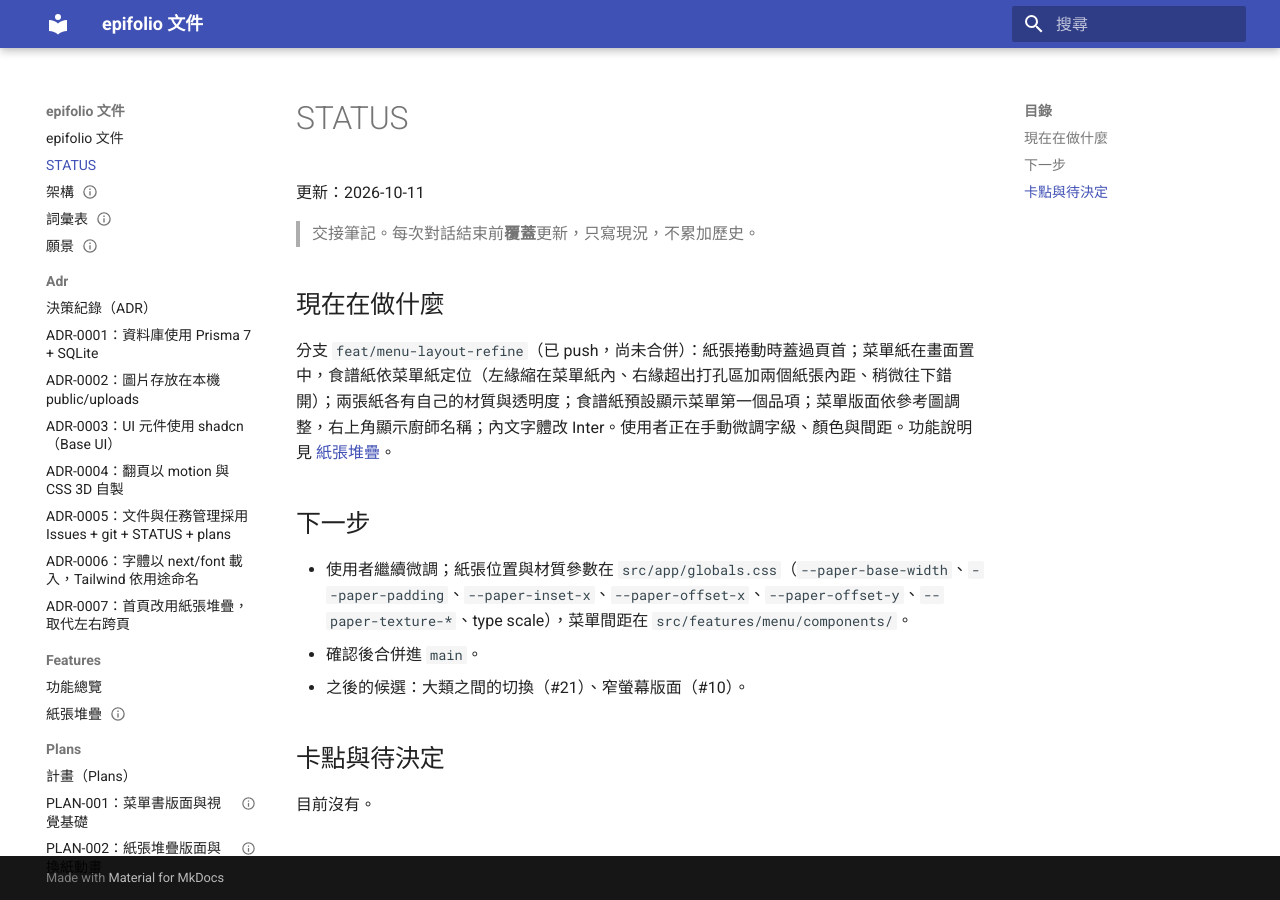
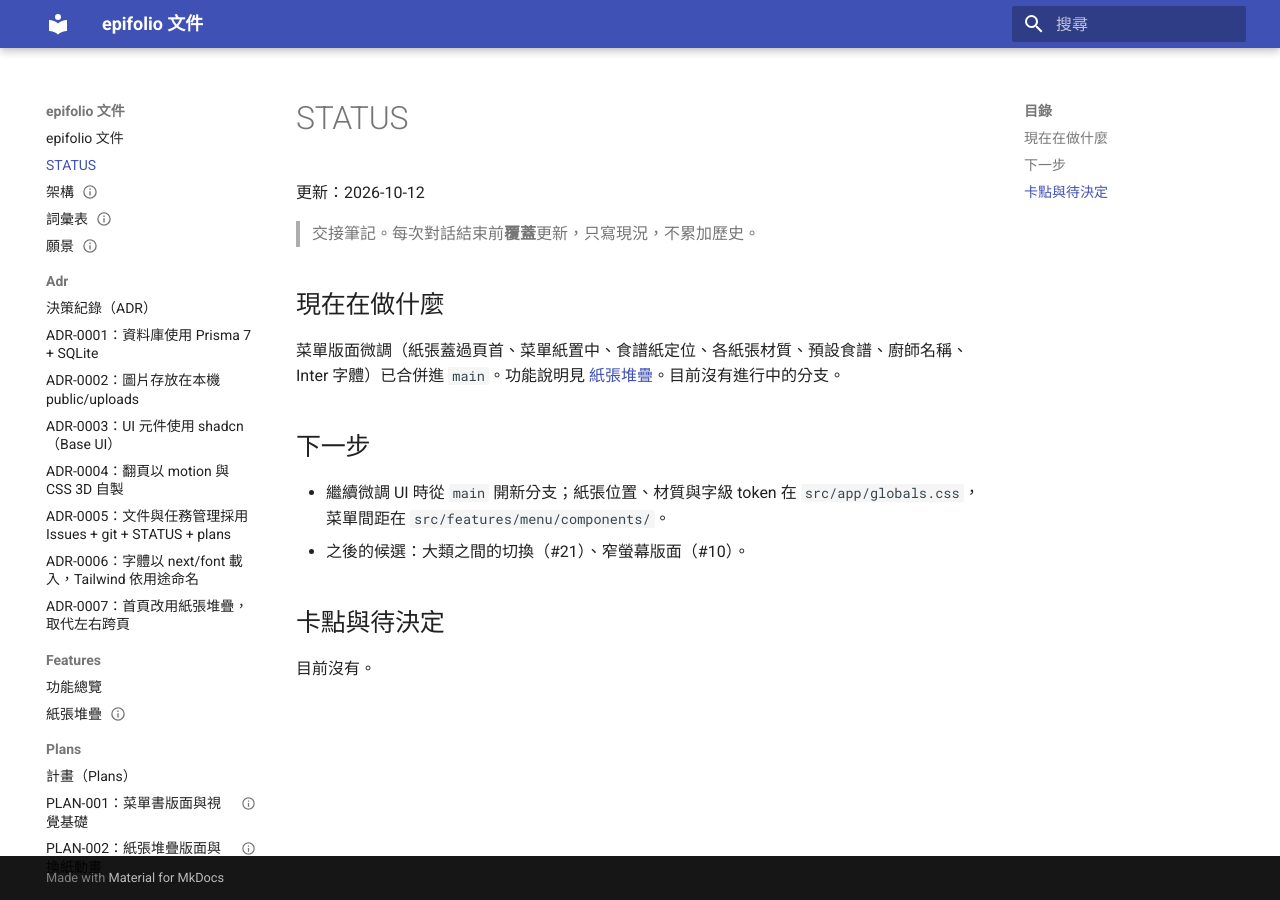
Before and after one commit to piercelin11/epifolio, an MkDocs documentation site: the page built from docs/STATUS.md, in a window 1280 px wide. Built offline with MkDocs 1.6.1 and Material for MkDocs 9.7.7, drawn with Linux system fonts in a browser that asks for light colours.

Commit message:
docs: update status for merge of menu layout work

```diff
--- a/docs/STATUS.md
+++ b/docs/STATUS.md
@@ -1,17 +1,16 @@
 # STATUS
 
-更新：2026-10-11
+更新：2026-10-12
 
 > 交接筆記。每次對話結束前**覆蓋**更新，只寫現況，不累加歷史。
 
 ## 現在在做什麼
 
-分支 `feat/menu-layout-refine`（已 push，尚未合併）：紙張捲動時蓋過頁首；菜單紙在畫面置中，食譜紙依菜單紙定位（左緣縮在菜單紙內、右緣超出打孔區加兩個紙張內距、稍微往下錯開）；兩張紙各有自己的材質與透明度；食譜紙預設顯示菜單第一個品項；菜單版面依參考圖調整，右上角顯示廚師名稱；內文字體改 Inter。使用者正在手動微調字級、顏色與間距。功能說明見 [紙張堆疊](features/paper-stack.md)。
+菜單版面微調（紙張蓋過頁首、菜單紙置中、食譜紙定位、各紙張材質、預設食譜、廚師名稱、Inter 字體）已合併進 `main`。功能說明見 [紙張堆疊](features/paper-stack.md)。目前沒有進行中的分支。
 
 ## 下一步
 
-- 使用者繼續微調；紙張位置與材質參數在 `src/app/globals.css`（`--paper-base-width`、`--paper-padding`、`--paper-inset-x`、`--paper-offset-x`、`--paper-offset-y`、`--paper-texture-*`、type scale），菜單間距在 `src/features/menu/components/`。
-- 確認後合併進 `main`。
+- 繼續微調 UI 時從 `main` 開新分支；紙張位置、材質與字級 token 在 `src/app/globals.css`，菜單間距在 `src/features/menu/components/`。
 - 之後的候選：大類之間的切換（#21）、窄螢幕版面（#10）。
 
 ## 卡點與待決定
```
